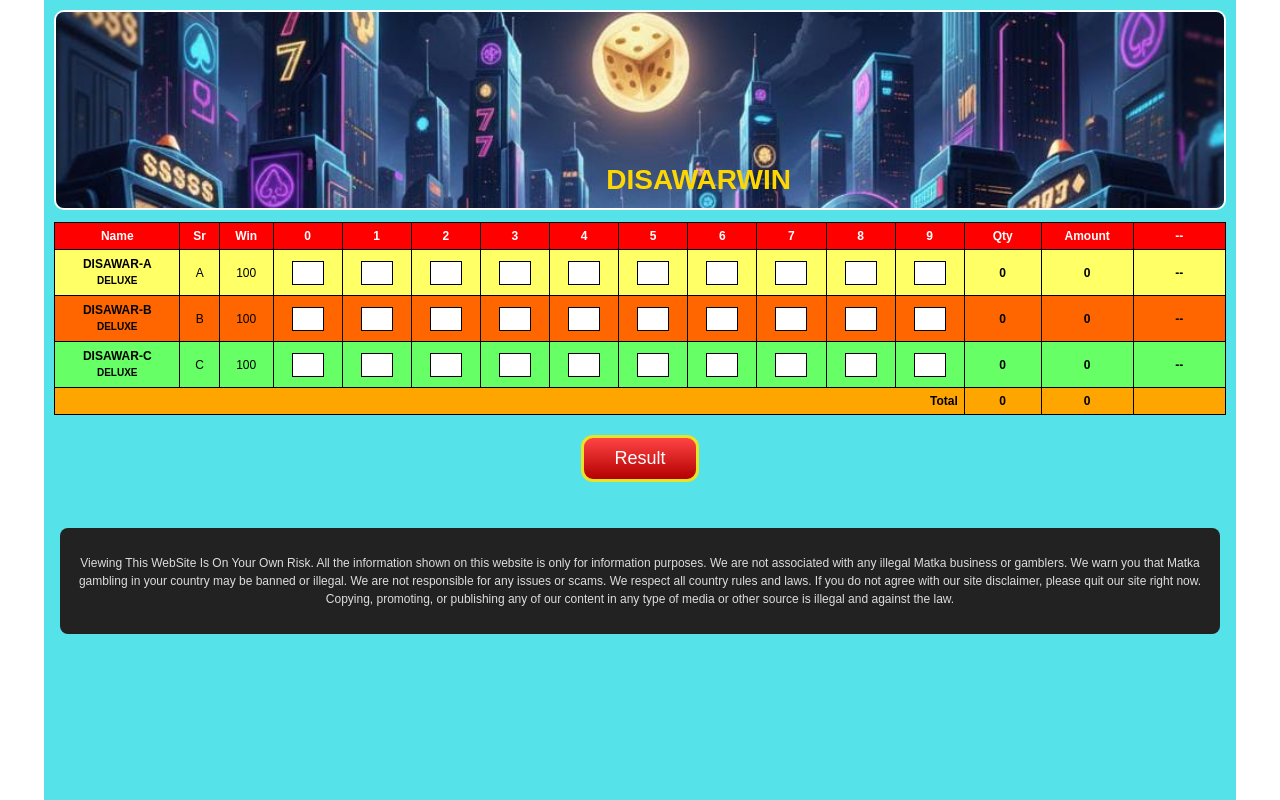
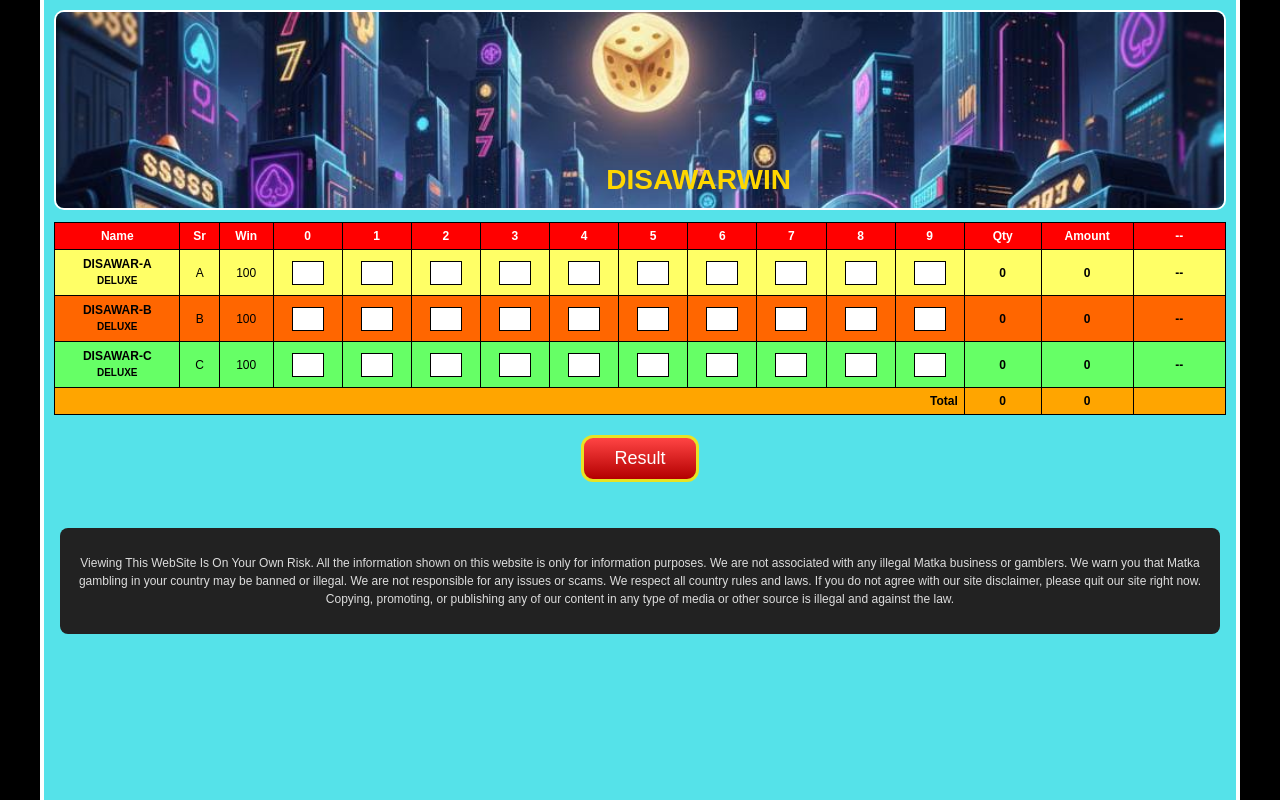
Before and after one commit to SaiWorkProfile/Lottery-Frontend, a React (Create React App) app: page / in a window 1280 px wide. Built offline with nearby package versions, Linux system fonts and the light colour scheme; no server answers.

Commit message:
update result page

```diff
--- a/src/styles/main.css
+++ b/src/styles/main.css
@@ -6,7 +6,7 @@
 body {
   margin: 0;
   font-family: Arial, sans-serif;
-  background:  "#601111a4";
+  background: black;
   overflow-x: hidden;
 }
 
```
